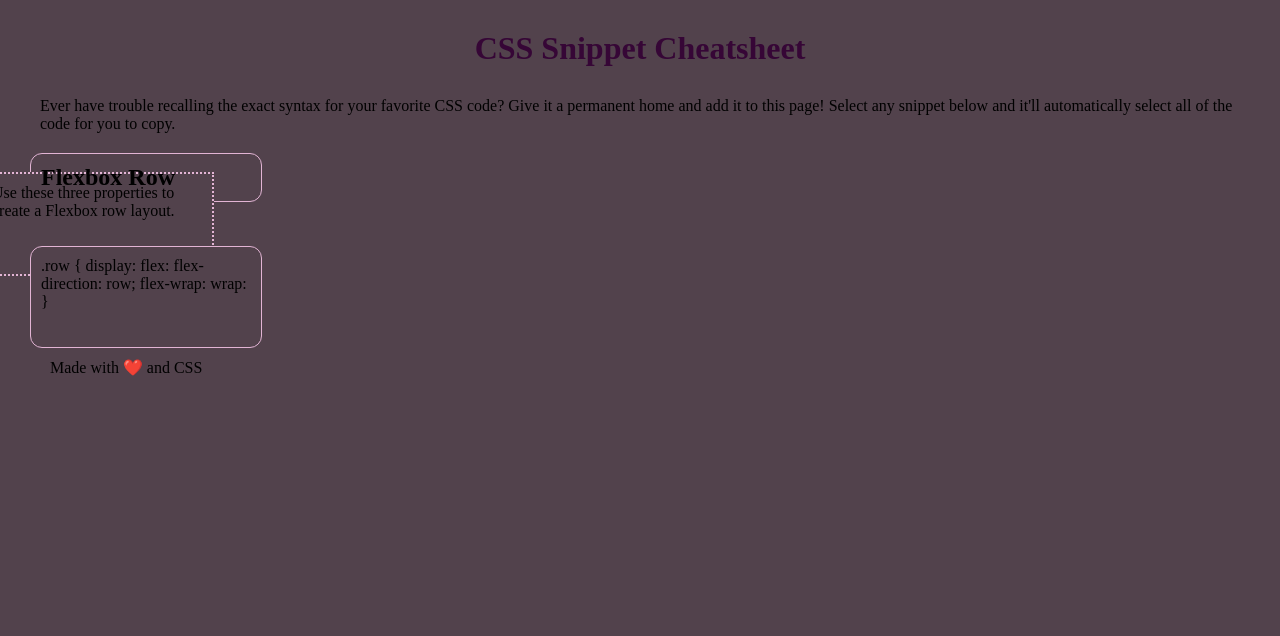
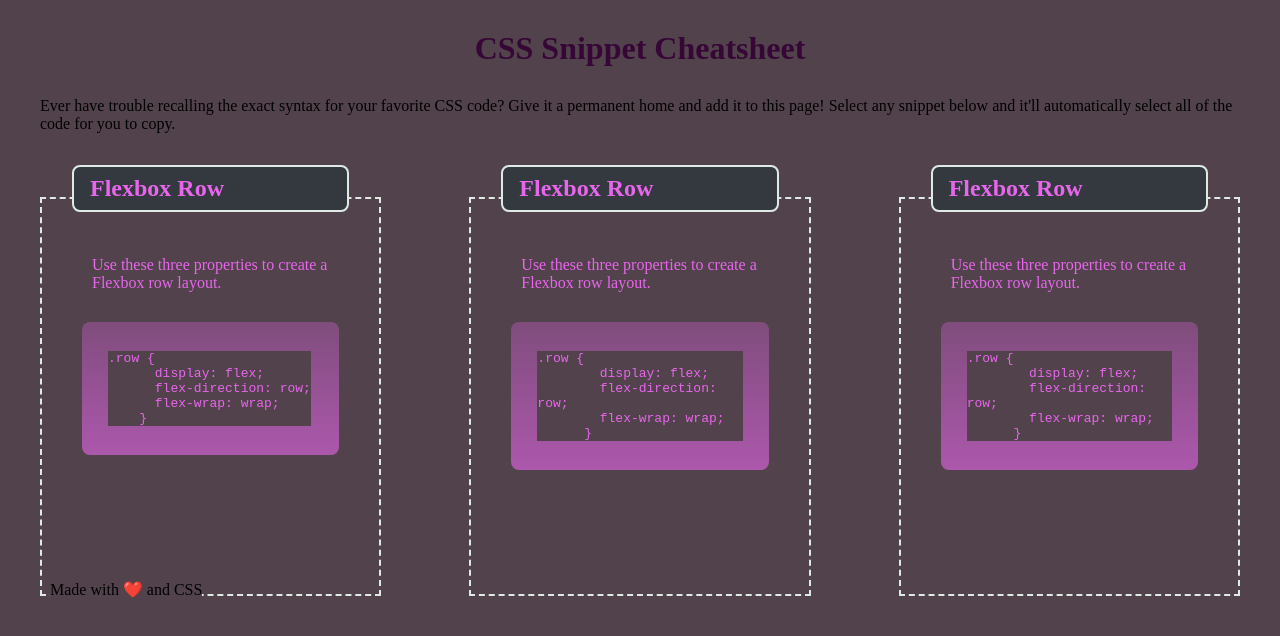
Before and after one commit to MMockus15/mini-project-2-css-snippet, a plain HTML site: page index.html in a window 1280 px wide. Drawn offline with Linux system fonts and the light colour scheme.

Commit message:
used BCS learning for code help

```diff
--- a/assets/css/style.css
+++ b/assets/css/style.css
@@ -39,6 +39,72 @@ h1 {
 	border-radius: 12px;
 }
 
+/* create our main grid with flexbox, use negative margins to offset the padding on the .card-column class */
+.row {
+    display: flex;
+    flex-wrap: wrap;
+    flex-direction: row;
+    margin-left: -1.5rem;
+    margin-right: -1.5rem;
+  }
+
+  .justify-center {
+    justify-content: center;
+  }
+
+/* using a mobile-first approach, set base column width to be 100% and we'll update it using media queries for larger screen sizes */
+.card-column {
+    flex: 1 0 25%;
+    padding: 1.5rem;
+    /* when the screen resizes, make it so our columns don't jump in size */
+    transition: flex-basis 500ms linear;
+    margin-bottom: 1.5rem;
+  }
+
+  /* make each code card a flexbox column to align and justify content within it */
+  .code-card {
+    display: flex;
+    flex-direction: column;
+    justify-content: flex-start;
+    min-height: 100%;
+    padding: 2rem;
+    color: #e866ec;
+
+    /* outline is like border, but on the outside of the box instead of inside */
+    outline: 2px dashed #e0eae4;
+    outline-offset: -2px;
+    transition: all 0.5s ease-in-out;
+  }
+
+  .code-card .card-header {
+    /* use position and negative margins to move title of card over the card's outline and create an overlap effect */
+    position: relative;
+    margin: -4rem 0 1.5rem 0;
+    padding: 0.5rem 1rem;
+    background-color: #33393f;
+    color: #e866ec;;
+    border: 2px solid #e0eae4;
+    border-radius: 8px;
+    transition: all 0.5s ease-in-out;
+  }
+
+  .code-card pre {
+    /* set styles to make it so code wraps in <pre> instead of overflowing */
+    white-space: pre-wrap;
+    overflow: auto;
+    tab-size: 4;
+    padding: 1.2rem 1rem;
+    color: var(--gin);
+    border-radius: 8px;
+    /* use linear-gradient() function to create a fading background  */
+    background-image: linear-gradient(
+      rgba(232, 102, 236, 0.3) 0%,
+      rgba(232, 102, 236, 0.6) 100%
+    );
+    display: flex;
+    align-items: center;
+  }
+
 footer {
 	justify-content: center;
 }
--- a/index.html
+++ b/index.html
@@ -1,10 +1,10 @@
 <!DOCTYPE html>
 <html lang="en">
   <head>
-	<meta charset="UTF-8">
-	<meta http-equiv="X-UA-Compatible" content="IE=edge">
-	<meta name="viewport" content="width=device-width, initial-scale=1.0">
-	<meta charset="UTF-8">
+    <meta charset="UTF-8" />
+    <meta http-equiv="X-UA-Compatible" content="IE=edge" />
+    <meta name="viewport" content="width=device-width, initial-scale=1.0" />
+    <meta charset="UTF-8" />
     <title>CSS Snippet Cheatsheet</title>
     <link rel="stylesheet" href="./assets/css/style.css" />
   </head>
@@ -13,18 +13,58 @@
       <h1>CSS Snippet Cheatsheet</h1>
     </div>
     <div class="h1-paragraph">
-		<p>Ever have trouble recalling the exact syntax for your favorite CSS code? Give it a permanent home and add it to this page! Select any snippet below and it'll automatically select all of the code for you to copy.
+      <p>
+        Ever have trouble recalling the exact syntax for your favorite CSS code?
+        Give it a permanent home and add it to this page! Select any snippet
+        below and it'll automatically select all of the code for you to copy.
       </p>
     </div>
-	<div class="box-row">
-		<h2>Flexbox Row</h2>
-		</div>
-		<div class="dotted-box">
+    <section class="row justify-center">
+      <div class="card-column">
+        <figure class="card code-card">
+          <h2 class="card-header">Flexbox Row</h2>
+          <div class="card-body">
             <p>Use these three properties to create a Flexbox row layout.</p>
           </div>
-		<div class="flexbox-row">
-		<p>.row { display: flex: flex-direction: row; flex-wrap: wrap: }</p>
+          <!-- with the <pre> element, it counts all spaces literally, so proper code indentation cannot be applied in this case -->
+          <pre class="code-block"><code>.row {
+	  display: flex;
+	  flex-direction: row;
+	  flex-wrap: wrap;
+	}</code></pre>
+        </figure>
       </div>
+
+      <div class="card-column">
+        <figure class="card code-card">
+          <h2 class="card-header">Flexbox Row</h2>
+          <div class="card-body">
+            <p>Use these three properties to create a Flexbox row layout.</p>
+          </div>
+          <!-- with the <pre> element, it counts all spaces literally, so proper code indentation cannot be applied in this case -->
+          <pre class="code-block"><code>.row {
+		display: flex;
+		flex-direction: row;
+		flex-wrap: wrap;
+	  }</code></pre>
+        </figure>
+      </div>
+
+      <div class="card-column">
+        <figure class="card code-card">
+          <h2 class="card-header">Flexbox Row</h2>
+          <div class="card-body">
+            <p>Use these three properties to create a Flexbox row layout.</p>
+          </div>
+          <!-- with the <pre> element, it counts all spaces literally, so proper code indentation cannot be applied in this case -->
+          <pre class="code-block"><code>.row {
+		display: flex;
+		flex-direction: row;
+		flex-wrap: wrap;
+	  }</code></pre>
+        </figure>
+      </div>
+    </section>
     <div>
       <footer>
         <span>Made with ❤️ and CSS</span>
```
Lines whose indentation alone changed are shown as unchanged.
